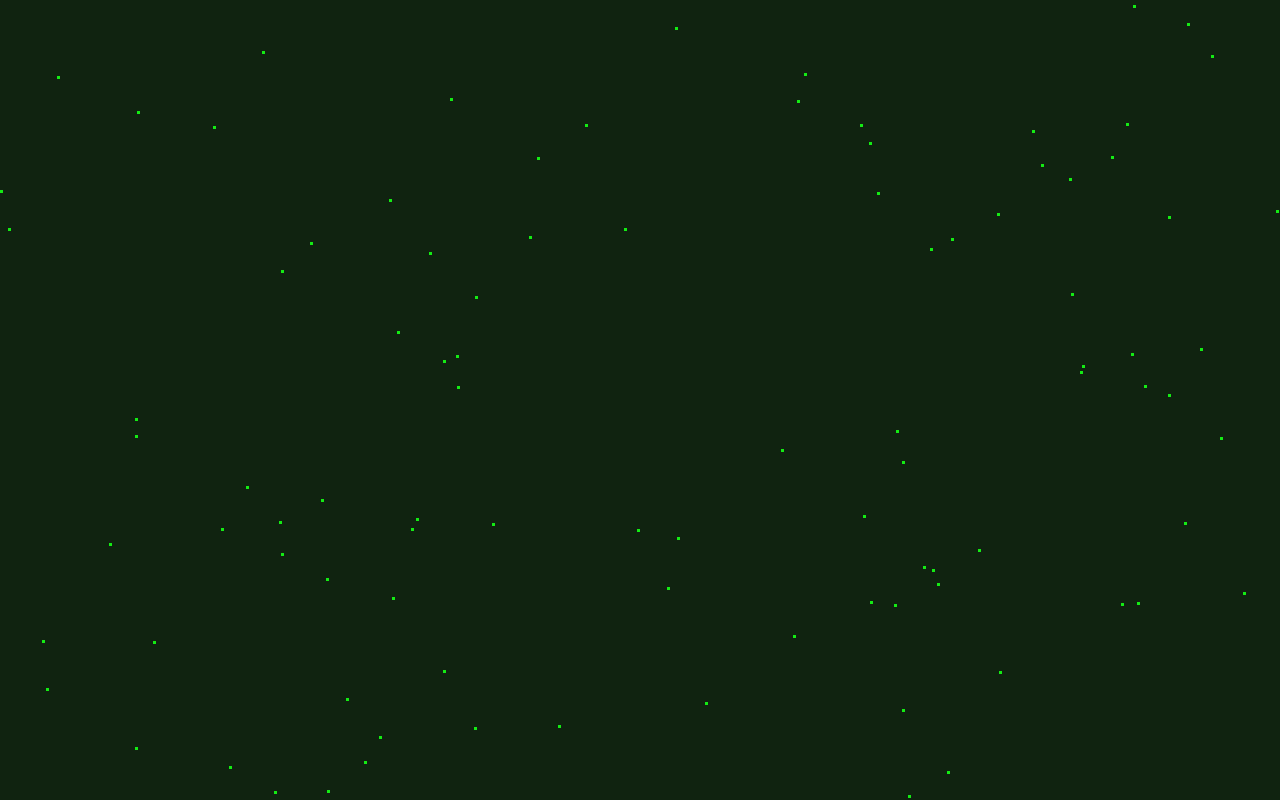
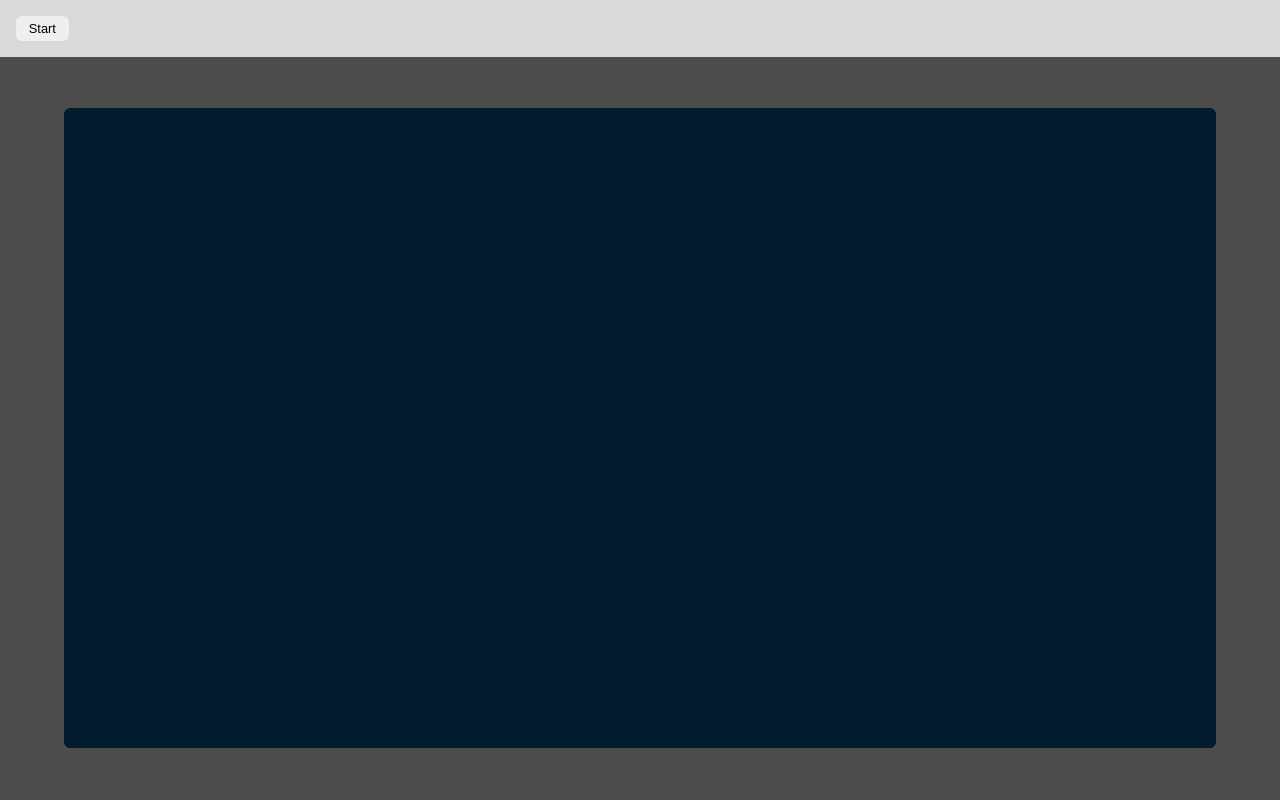
Before and after one commit to moeenn/canvas-demo, a plain HTML site: page index.html in a window 1280 px wide. Drawn offline with Linux system fonts and the light colour scheme.

Commit message:
render connected particles

```diff
--- a/index.html
+++ b/index.html
@@ -9,6 +9,9 @@
 </head>
 <body>
   <main>
+    <div id="toolbar">
+      <button data-button-start>Start</button>
+    </div>
     <canvas data-output></canvas>
   </main>
 </body>
--- a/main.mjs
+++ b/main.mjs
@@ -1,4 +1,9 @@
 //@ts-check
+import { getContext, assert, sleep } from "./scripts/misc.mjs"
+import { Particle, ParticleWalker } from "./scripts/particle.mjs"
+import { Position } from "./scripts/position.mjs"
+import { Color, Colors } from "./scripts/color.mjs"
+
 document.addEventListener("DOMContentLoaded", main)
 
 /**
@@ -7,177 +12,60 @@ document.addEventListener("DOMContentLoaded", main)
  */
 async function main() {
   const canvas = document.querySelector("canvas")
-  if (!canvas) {
-    throw new Error("canvas element not found")
+  assert(canvas != null, "canvas element not found")
+  const { ctx, width, height } = getContext(canvas)
+
+  const padding = 50
+  const adjustedHeigth = height - (2 * padding)
+  const adjustedWidth = width - (2 * padding)
+
+  const maxCount = 50
+  const particles = []
+  const walkers = []
+
+  /** @type {number} */
+  let i
+  for (i = 0; i < maxCount; i++) {
+    particles.push(new Particle(adjustedWidth, adjustedHeigth))
+    walkers.push(new ParticleWalker(width, height, 5))
   }
 
-  const { ctx, width, height } = getContext(canvas)
-  const particles = []
-  for (let i = 0; i < 100; i++) {
-    particles.push(new Particle(width, height))
-  }
+  const startButton = /** @type {HTMLButtonElement | null} */ (document.querySelector("[data-button-start]"))
+  assert(startButton != null, "start button not found")
 
-  while (true) {
-    await sleep(16.6) // 60 FPS
-    ctx.clearRect(0, 0, width, height)
+  let lastParticlePosition = particles[0].position
+  startButton.addEventListener("click", async () => {
+    startButton.disabled = true
+    while (true) {
+      await sleep(16.6) // 60 FPS
+      ctx.clearRect(0, 0, width, height)
 
-    for (const particle of particles) {
-      particle.walk()
-      particle.render(ctx)
+      for (i = 0; i < maxCount; i++) {
+        particles[i].render(ctx)
+        walkers[i].walkParticle(particles[i])
+
+        if (lastParticlePosition == particles[i].position) continue
+        Line.render(ctx, lastParticlePosition, particles[i].position)
+        lastParticlePosition = particles[i].position
+      }
     }
-  }
+  })
 }
 
-/**
- * @typedef CanvasResult
- * @property {number} width
- * @property {number} height
- * @property {CanvasRenderingContext2D} ctx
- *
- * @param {HTMLCanvasElement} canvas
- * @returns {CanvasResult}
- * @throws {Error}
- */
-function getContext(canvas) {
-  const ctx = canvas.getContext("2d")
-  if (!ctx) {
-    throw new Error("failed to get canvas context")
-  }
-
-  const { height, width } = canvas.getBoundingClientRect()
-  ctx.canvas.height = height
-  ctx.canvas.width = width
-  return { ctx, width, height }
-}
-
-/**
- * @param {number} min
- * @param {number} max
- * @returns {number}
- */
-function random(min, max) {
-  const f = Math.random() * (max - min) + min
-  return Math.ceil(f)
-}
-
-/**
- * @param {number} ms
- * @returns {Promise<void>}
- */
-function sleep(ms) {
-  return new Promise(resolve => setTimeout(resolve, ms))
-}
-
-/**
- * @param {boolean} condition
- * @param {string} error
- * @returns {asserts condition}
- */
-function assert(condition, error) {
-  if (!condition) {
-    throw new Error(error)
-  }
-}
-
-class Color {
-  /** @type {number} */
-  #red
-
-  /** @type {number} */
-  #green
-
-  /** @type {number} */
-  #blue
-
-  /** @type {number} */
-  #alpha = 1.0
-
-  /**
-   * @param {number} r
-   * @param {number} g
-   * @param {number} b
-   * @param {number | null} a
-   */
-  constructor(r, g, b, a = null) {
-    assert(r >= 0 && r <= 255, "red must be between 0-255")
-    assert(g >= 0 && g <= 255, "green must be between 0-255")
-    assert(b >= 0 && b <= 255, "blue must be between 0-255")
-    if (a != null) {
-      assert(a >= 0.0 && a <= 1.0, "alpha must be between 0.0-1.0")
-    }
-
-    this.#red = r
-    this.#green = g
-    this.#blue = b
-
-    if (a != null) {
-      this.#alpha = a
-    }
-  }
-
-  /**
-   * @return {string}
-   */
-  toHex() {
-    const rHex = this.#red.toString(16).padStart(2, "0")
-    const gHex = this.#green.toString(16).padStart(2, "0")
-    const bHex = this.#blue.toString(16).padStart(2, "0")
-    const aHex = Math.round(this.#alpha * 255).toString(16).padStart(2, "0")
-
-    return `#${rHex}${gHex}${bHex}${aHex}`
-  }
-}
-
-class Position {
-  /** @type {number} */
-  x
-
-  /** @type {number} */
-  y
-
-  /**
-   * @param {number} x
-   * @param {number} y
-   */
-  constructor(x, y) {
-    this.x = x
-    this.y = y
-  }
-}
-
-class Particle {
-  /** @type {Position} */
-  position
-
-  /** @type {number} */
-  size = 3
-
+class Line {
   /** @type {Color} */
-  color = new Color(20, 235, 20)
-
-  /**
-   * @param {number} windowWidth
-   * @param {number} windowHeight
-   */
-  constructor(windowWidth, windowHeight) {
-    const x = random(0, windowWidth)
-    const y = random(0, windowHeight)
-    this.position = new Position(x, y)
-  }
-
-  walk() {
-    this.position.x += random(-3, 2)
-    this.position.y += random(-3, 2)
-  }
+  static color = Colors.Red
 
   /**
    * @param {CanvasRenderingContext2D} ctx
-   * @returns {void}
+   * @param {Position} start
+   * @param {Position} end
    */
-  render(ctx) {
-    const path = new Path2D()
-    path.rect(this.position.x, this.position.y, this.size, this.size)
-    ctx.fillStyle = this.color.toHex()
-    ctx.fill(path)
+  static render(ctx, start, end) {
+    ctx.beginPath()
+    ctx.moveTo(start.x, start.y)
+    ctx.lineTo(end.x, end.y)
+    ctx.strokeStyle = this.color.toHex()
+    ctx.stroke()
   }
 }
--- /dev/null
+++ b/scripts/color.mjs
@@ -0,0 +1,56 @@
+//@ts-check
+import { assert } from "./misc.mjs"
+
+export class Color {
+  /** @type {number} */
+  #red
+
+  /** @type {number} */
+  #green
+
+  /** @type {number} */
+  #blue
+
+  /** @type {number} */
+  #alpha = 1.0
+
+  /**
+   * @param {number} r
+   * @param {number} g
+   * @param {number} b
+   * @param {number | null} a
+   */
+  constructor(r, g, b, a = null) {
+    assert(r >= 0 && r <= 255, "red must be between 0-255")
+    assert(g >= 0 && g <= 255, "green must be between 0-255")
+    assert(b >= 0 && b <= 255, "blue must be between 0-255")
+    if (a != null) {
+      assert(a >= 0.0 && a <= 1.0, "alpha must be between 0.0-1.0")
+    }
+
+    this.#red = r
+    this.#green = g
+    this.#blue = b
+
+    if (a != null) {
+      this.#alpha = a
+    }
+  }
+
+  /**
+   * @return {string}
+   */
+  toHex() {
+    const rHex = this.#red.toString(16).padStart(2, "0")
+    const gHex = this.#green.toString(16).padStart(2, "0")
+    const bHex = this.#blue.toString(16).padStart(2, "0")
+    const aHex = Math.round(this.#alpha * 255).toString(16).padStart(2, "0")
+
+    return `#${rHex}${gHex}${bHex}${aHex}`
+  }
+}
+
+export const Colors = {
+  Red: new Color(152, 60, 91),
+  Orange: new Color(248, 121, 3),
+}
--- /dev/null
+++ b/scripts/misc.mjs
@@ -0,0 +1,52 @@
+//@ts-check
+
+/**
+ * @typedef CanvasResult
+ * @property {number} width
+ * @property {number} height
+ * @property {CanvasRenderingContext2D} ctx
+ *
+ * @param {HTMLCanvasElement} canvas
+ * @returns {CanvasResult}
+ * @throws {Error}
+ */
+export function getContext(canvas) {
+  const ctx = canvas.getContext("2d")
+  if (!ctx) {
+    throw new Error("failed to get canvas context")
+  }
+
+  const { height, width } = canvas.getBoundingClientRect()
+  ctx.canvas.height = height
+  ctx.canvas.width = width
+  return { ctx, width, height }
+}
+
+/**
+ * @param {number} min
+ * @param {number} max
+ * @returns {number}
+ */
+export function random(min, max) {
+  const f = Math.random() * (max - min) + min
+  return Math.ceil(f)
+}
+
+/**
+ * @param {number} ms
+ * @returns {Promise<void>}
+ */
+export function sleep(ms) {
+  return new Promise(resolve => setTimeout(resolve, ms))
+}
+
+/**
+ * @param {boolean} condition
+ * @param {string} error
+ * @returns {asserts condition}
+ */
+export function assert(condition, error) {
+  if (!condition) {
+    throw new Error(error)
+  }
+}
--- /dev/null
+++ b/scripts/particle.mjs
@@ -0,0 +1,77 @@
+//@ts-check
+import { Position } from "./position.mjs"
+import { Colors, Color } from "./color.mjs"
+import { random } from "./misc.mjs"
+
+export class Particle {
+  /** @type {Position} */
+  position
+
+  /** @type {number} */
+  size = 4
+
+  /** @type {Color} */
+  color = Colors.Orange
+
+  /**
+   * @param {number} windowWidth
+   * @param {number} windowHeight
+   */
+  constructor(windowWidth, windowHeight) {
+    const x = random(0, windowWidth)
+    const y = random(0, windowHeight)
+    this.position = new Position(x, y)
+  }
+
+  /**
+   * @param {CanvasRenderingContext2D} ctx
+   * @returns {void}
+   */
+  render(ctx) {
+    const path = new Path2D()
+    path.rect(this.position.x - (this.size/2), this.position.y - (this.size/2), this.size, this.size)
+    ctx.fillStyle = this.color.toHex()
+    ctx.fill(path)
+  }
+}
+
+export class ParticleWalker {
+  /** @type {number} */
+  #xSpeed
+
+  /** @type {number} */
+  #ySpeed
+
+  /** @type {number} */
+  screenWidth
+
+  /** @type {number} */
+  screenHeight
+
+  /**
+   * @param {number} speed
+   */
+  constructor(screenWidth, screenHeight, speed) {
+    this.screenWidth = screenWidth
+    this.screenHeight = screenHeight
+
+    this.#xSpeed = random(-1 * speed, speed) || random(-1 * speed, speed)
+    this.#ySpeed = random(-1 * speed, speed) || random(-1 * speed, speed)
+  }
+
+  /**
+   * @param {Particle} particle
+   */
+  walkParticle(particle) {
+    particle.position.x += this.#xSpeed
+    particle.position.y += this.#ySpeed
+
+    if (particle.position.x < 0 || particle.position.x > this.screenWidth) {
+      this.#xSpeed *= -1
+    }
+
+    if (particle.position.y < 0 || particle.position.y > this.screenHeight) {
+      this.#ySpeed *= -1
+    }
+  }
+}
--- /dev/null
+++ b/scripts/position.mjs
@@ -0,0 +1,18 @@
+//@ts-check
+
+export class Position {
+  /** @type {number} */
+  x
+
+  /** @type {number} */
+  y
+
+  /**
+   * @param {number} x
+   * @param {number} y
+   */
+  constructor(x, y) {
+    this.x = x
+    this.y = y
+  }
+}
--- a/styles.css
+++ b/styles.css
@@ -1,9 +1,13 @@
 :root {
+  --space: 1rem;
+  --text-size-sm: 0.8rem;
   --grey-one: hsl(0, 0%, 85%);
+  --grey-two: hsl(0, 0%, 80%);
+  --gray-dark: hsl(0, 0%, 30%);
   --border-color: hsl(0, 0%, 70%);
   --border-size: 0.1rem;
   --border-radius: 0.4rem;
-  --canvas-bg: hsl(120, 36%, 10%);
+  --canvas-bg: hsl(203, 100%, 9%);
 }
 
 *, ::before, ::after {
@@ -16,15 +20,34 @@
 main {
   height: 100vh;
   width: 100vw;
-  background-color: var(--grey-one);
   display: flex;
+  flex-direction: column;
+  background-color: var(--gray-dark);
+
+  #toolbar {
+    padding: var(--space);
+    background-color: var(--grey-one);
+
+    button {
+      font-size: var(--text-size-sm);
+      padding: 0.3rem 0.8rem;
+      border-radius: var(--border-radius);
+      cursor: pointer;
+
+      &:hover {
+        background-color: var(--grey-two);
+        transition-property: background-color;
+        transition-timing-function: cubic-bezier(0.4, 0, 0.2, 1);
+        transition-duration: 150ms;
+      }
+    }
+  }
+
+  canvas {
+    height: 80%;
+    width: 90%;
+    margin: auto;
+    background-color: var(--canvas-bg);
+    border-radius: var(--border-radius);
+  }
 }
-
-canvas {
-  height: 100%;
-  width: 100%;
-  margin: auto;
-  /* border: var(--border-size) solid var(--border-color);
-  border-radius: var(--border-radius); */
-  background-color: var(--canvas-bg);
-}
```
Also changed, not shown: scripts/triangle.mjs (added, +39 -0 lines).
